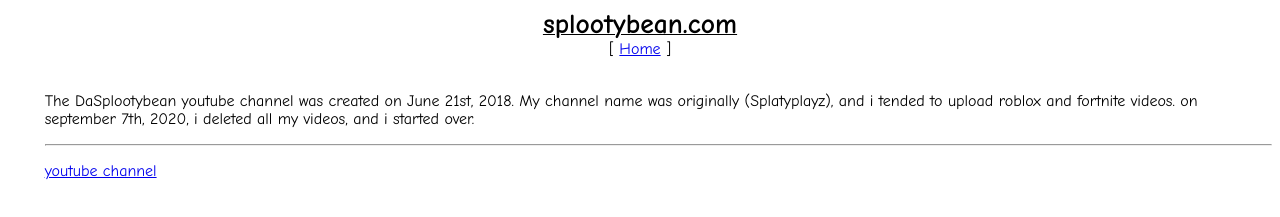
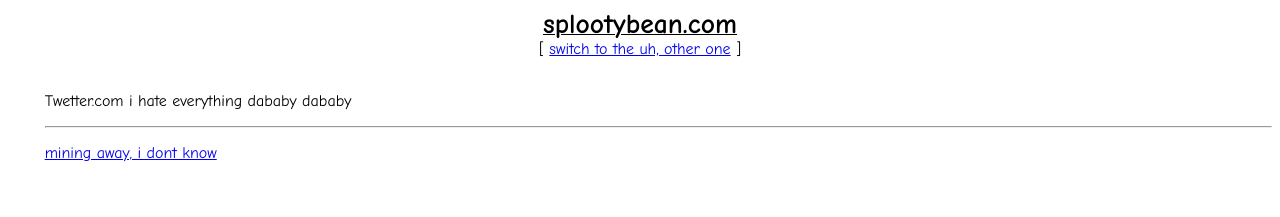
Before and after one commit to splootyb/splootybean, a plain HTML site: page about.html in a window 1280 px wide. Drawn offline with Linux system fonts and the light colour scheme.

Commit message:
Update about.html

```diff
--- a/about.html
+++ b/about.html
@@ -9,18 +9,16 @@
 <body><!--msnavigation--><table border="0" cellpadding="0" cellspacing="0" width="100%"><tr><td>
 
 <p align="center"><font face="Comic Sans MS"><u><big><big><big><strong>splootybean.com</strong></big></big></big></u><br>
-<nobr>[&nbsp;<a href="index.html">Home</a>&nbsp;]</nobr></font></p>
+<nobr>[&nbsp;<a href="index.html">switch to the uh, other one</a>&nbsp;]</nobr></font></p>
 
 <p align="center"><font face="Comic Sans MS">&nbsp;</font></p>
 </td></tr><!--msnavigation--></table><!--msnavigation--><table border="0" cellpadding="0" cellspacing="0" width="100%"><tr><td valign="top" width="1%">
 </td><td valign="top" width="24"></td><!--msnavigation--><td valign="top">
 
-<p><font face="Comic Sans MS">The DaSplootybean youtube channel was created on June 21st,
-2018. My channel name was originally (Splatyplayz), and i tended to upload roblox and
-fortnite videos. on september 7th, 2020, i deleted all my videos, and i started over.</font></p>
+<p><font face="Comic Sans MS">Twetter.com i hate everything dababy dababy</font></p>
 
 <hr>
 
-<p align="left"><font face="Comic Sans MS"><a href="https://www.youtube.com/@DaSplootybean">youtube channel</a></font></p>
+<p align="left"><font face="Comic Sans MS"><a href="https://www.youtube.com/@DaSplootybean">mining away, i dont know</a></font></p>
 &nbsp;<!--msnavigation--></td></tr><!--msnavigation--></table></body>
 </html>
```
